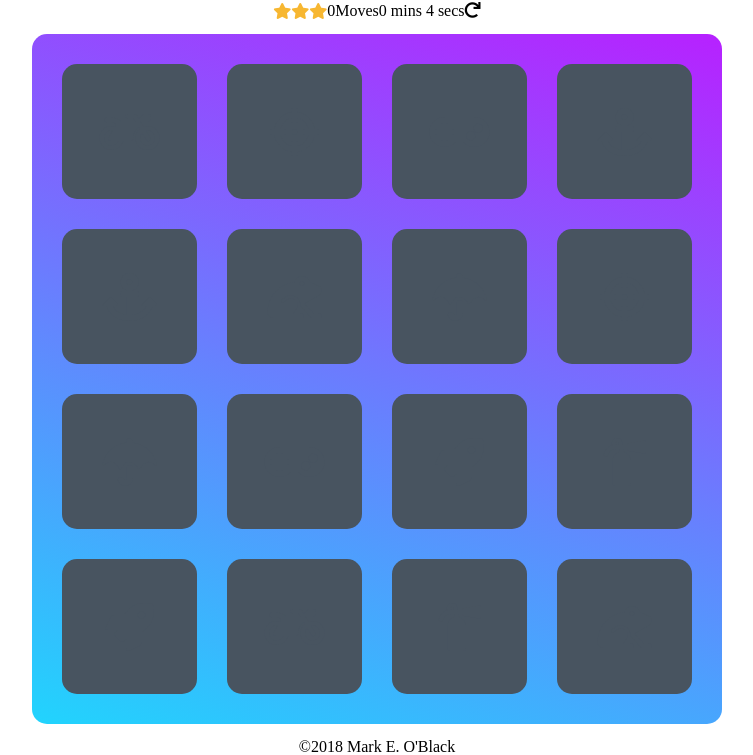
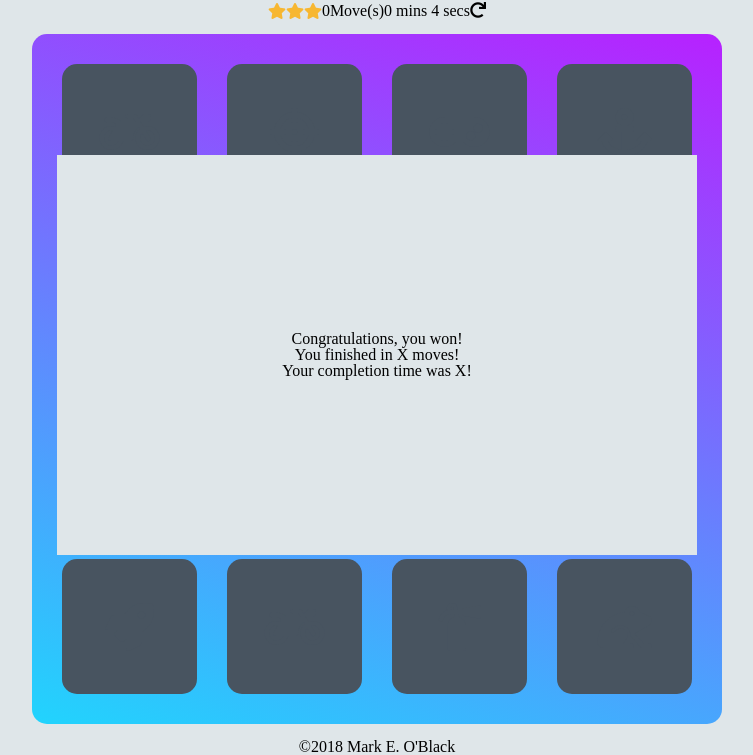
Before and after one commit to mark-oblack/udacity-fend-memory-game, a plain HTML site: page index.html in a window 1280 px wide. Shown: the part 45-800 px from the top of the page, without its empty margins (263-1016 px from the left). Drawn offline with Linux system fonts and the light colour scheme.

Commit message:
feat: began styling congrats modal popup

```diff
--- a/css/main.css
+++ b/css/main.css
@@ -14,6 +14,10 @@ General Styles
 
 h1 {
 	font-size: 2em;
+}
+
+body {
+	background: #dfe6e9;
 }
 
 footer {
@@ -103,3 +107,27 @@ Deck of Cards Styles
 .disabled {
 	pointer-events: none;
 }
+
+
+
+/*===========================
+Congrats Popup Styles
+===========================*/
+
+.popup {
+	background-color: #dfe6e9;
+	/*display: none;*/
+}
+
+.show {
+	align-items: center;
+	display: flex;
+	flex-direction: column;
+	height: 50%;
+	justify-content: center;
+	left: 25%;
+	position: absolute;
+	top: 25%;
+	width: 50%;
+	z-index: 100;
+}
--- a/index.html
+++ b/index.html
@@ -19,7 +19,7 @@
 					<li><i class="fas fa-star"></i></li>
 					<li><i class="fas fa-star"></i></li>
 				</ul>
-				<span class="moves">0</span> Moves
+				<span class="moves">0</span> Move(s)
 				<div class="stopwatch">0 min 0 secs</div>
 	            <div class="restart" onclick="startGame()">
 	        		<i class="fas fa-redo"></i>
@@ -76,7 +76,12 @@
 					<i class="fas fa-crosshairs"></i>
 				</li>
 			</ul>
-		</div>
+			<div class="popup show">
+				<p>Congratulations, you won!</p>
+				<p class="totalMoves">You finished in X moves!</p>
+				<p class="finishTime">Your completion time was X!</p>
+			</div>
+		</div><!--wrapper-->
 
 		<footer>
 			<p>&copy;2018 Mark E. O'Black</p>
--- a/js/scripts.js
+++ b/js/scripts.js
@@ -1,17 +1,24 @@
 
 let card = document.getElementsByClassName("card");
 const cards = [...card];
+const deck = document.querySelector(".deck");
+
 let star = document.getElementsByClassName("fa-star");
 const stars = [...star];
-const deck = document.querySelector(".deck");
+
 let moves = document.querySelector(".moves");
 let count = 0;
+
 let openCards = [];
 let matchedTotal = 0;
+
 let stopwatch = document.querySelector(".stopwatch");
 let minutes = 0;
 let seconds = 0;
 let time;
+let finishTime;
+
+let congratsPopup = document.querySelector(".popup");
 
 // Shuffle function from http://stackoverflow.com/a/2450976
 function shuffle(array) {
@@ -74,21 +81,22 @@ function cardOpen() {
     }
 }
 
-//operates off of count value, so 0-8 moves is 3 stars; 9-13 moves is 2 stars; 14 or more moves is 1 star
+//operates off of count value, so 0-10 moves is 3 stars; 11-15 moves is 2 stars; 16 or more moves is 1 star
 function starRating() {
-    if(count >= 20 && count <= 28) {
+    if(count >= 22 && count <= 30) {
         stars[0].style.display = "none";
-    } else if (count >= 30) {
+    } else if (count >= 32) {
         stars[1].style.display = "none";
     }
 }
 
 function congratulations() {
     if (matchedTotal === 8) {
-        setTimeout(function () {
-            alert("Congratulations, you won!");
-        }, 1100);
+        // setTimeout(function () {
+        //     alert("Congratulations, you won!");
+        // }, 1100);
         stopTimer();
+        congratsPopup.classList.add("show");
     }
 }
 
@@ -137,7 +145,8 @@ function startTimer() {
 }
 
 function stopTimer() {
-    time = stopwatch.innerHTML;
-    console.log(time);
+    finishTime = stopwatch.innerHTML;
+    console.log(finishTime);
+    //clearInterval stops the time interval
     clearInterval(time);
 }
```
